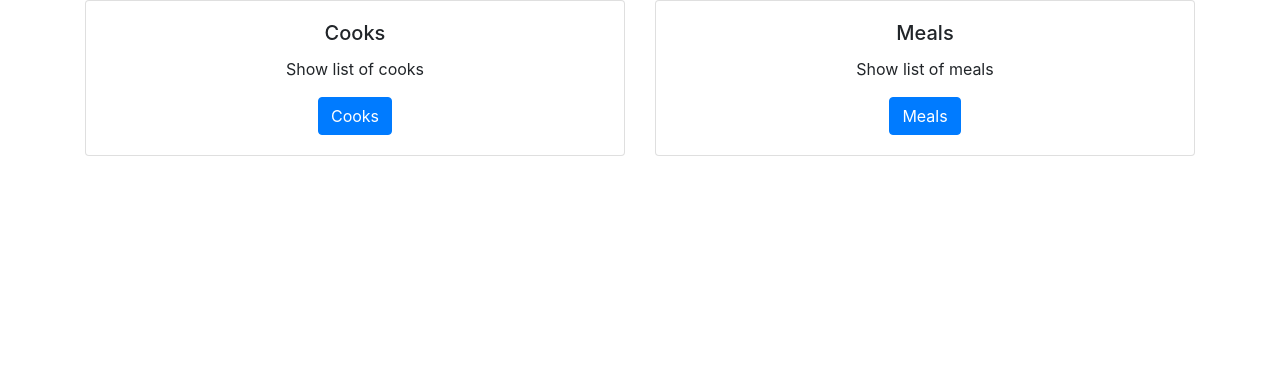
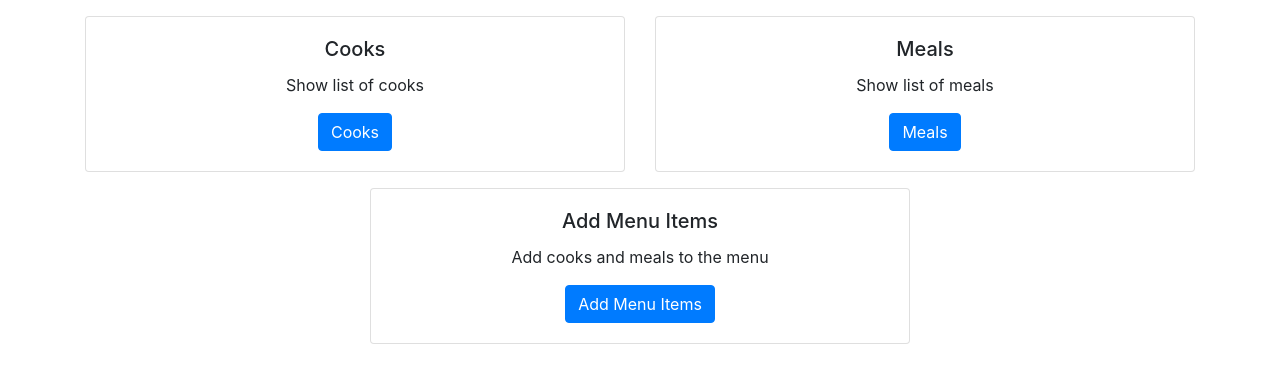
Before and after one commit to ferizoozoo/MenuManagementSystem, a React (Create React App) app in the folder Frontend/frontend/: page / in a window 1280 px wide. Shown: the top 380 px of the page. Built offline with nearby package versions, Linux system fonts and the light colour scheme.

Commit message:
Add forms for adding menu items

```diff
--- a/Frontend/frontend/src/App.js
+++ b/Frontend/frontend/src/App.js
@@ -1,6 +1,7 @@
 import Menu from "./containers/Menu/Menu";
 import Cooks from "./containers/Menu/Cooks/Cooks";
 import Meals from "./containers/Menu/Meals/Meals";
+import MenuItemsForm from "./containers/Menu/AddMenuItems/MenuItemsForm";
 import { BrowserRouter, Switch, Route, Link } from "react-router-dom";
 
 import "./App.css";
@@ -18,6 +19,10 @@ function App() {
             <Meals />
           </Route>
 
+          <Route path="/add">
+            <MenuItemsForm />
+          </Route>
+
           <Route path="/">
             <Menu />
           </Route>
--- a/Frontend/frontend/src/containers/Menu/Menu.js
+++ b/Frontend/frontend/src/containers/Menu/Menu.js
@@ -5,7 +5,7 @@ class Menu extends Component {
   render() {
     return (
       <>
-        <div className="row d-flex justify-content-center">
+        <div className="row d-flex justify-content-center mt-3">
           <div className="col-sm-6">
             <div className="card">
               <div className="card-body">
@@ -29,6 +29,20 @@ class Menu extends Component {
             </div>
           </div>
         </div>
+
+        <div className="row justify-content-center mt-3">
+          <div className="col-sm-6">
+            <div className="card">
+              <div className="card-body">
+                <h5 className="card-title">Add Menu Items</h5>
+                <p className="card-text">Add cooks and meals to the menu</p>
+                <Link className="btn btn-primary" to="/add">
+                  Add Menu Items
+                </Link>
+              </div>
+            </div>
+          </div>
+        </div>
       </>
     );
   }
```
